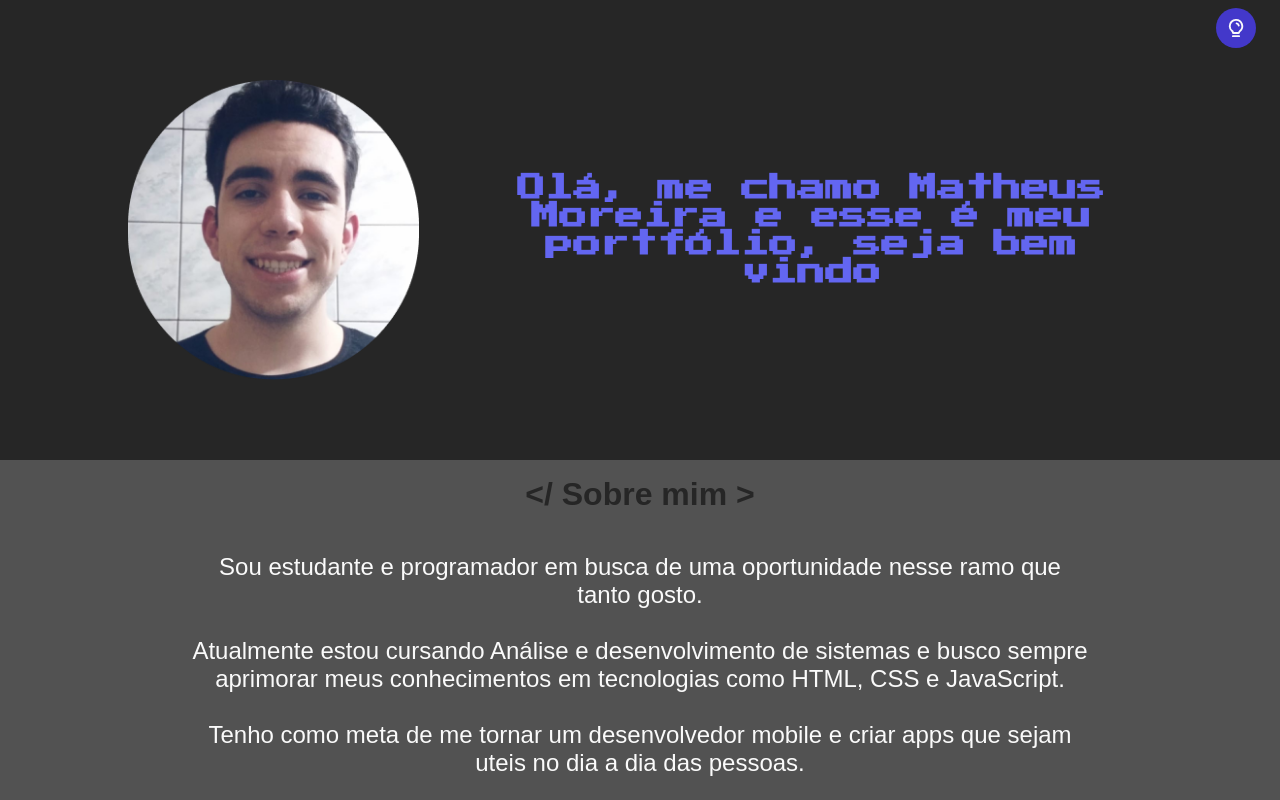
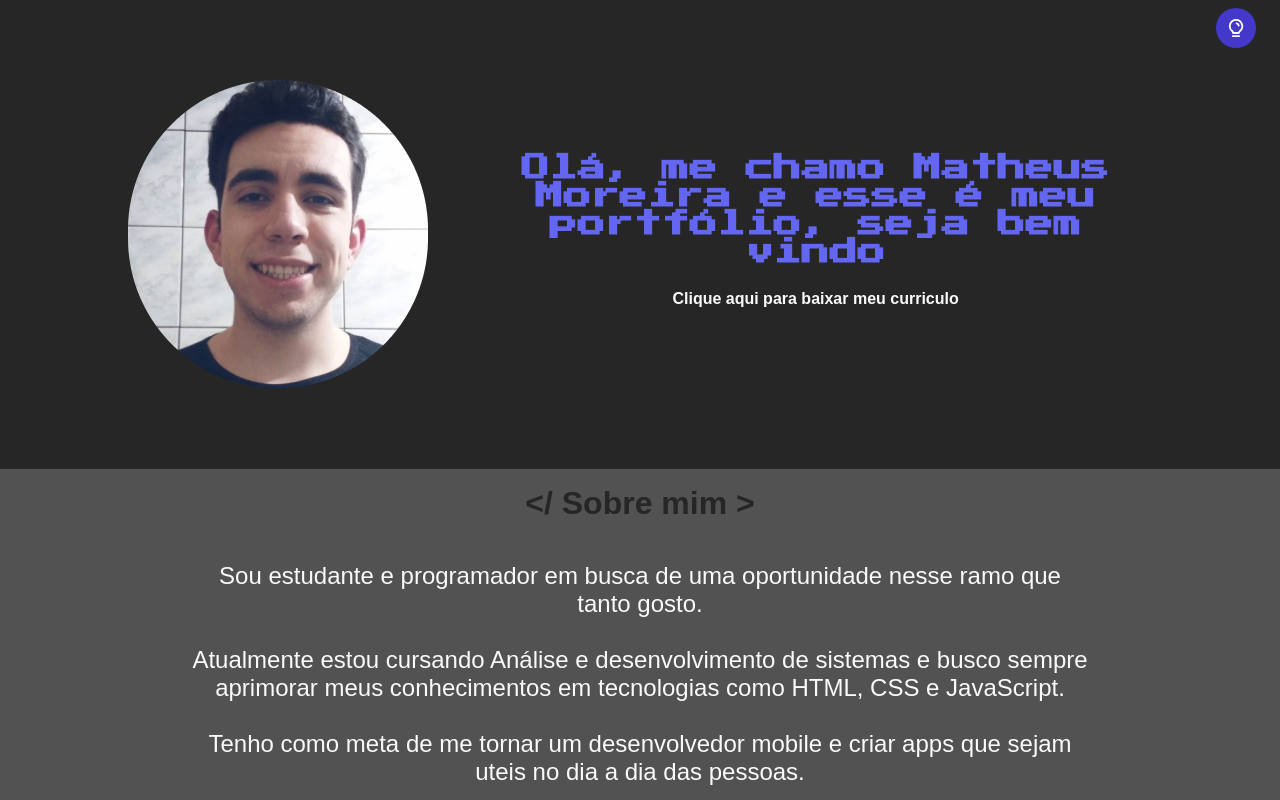
Before and after one commit to MoreiraMatheus/Portfolio, a React (Create React App) app in the folder portfolio/: page / in a window 1280 px wide. Shown: the top 800 px of the page. Built offline with nearby package versions, Linux system fonts and the light colour scheme.

Commit message:
adicionando opção de download de curriculo

```diff
--- a/portfolio/src/App/Intro/Index.tsx
+++ b/portfolio/src/App/Intro/Index.tsx
@@ -6,7 +6,10 @@ export function Intro(){
   return(
     <Wrapper>
       <img src={fotoPerfil} alt="Foto perfil"/>
-      <h1>Olá, me chamo Matheus Moreira e esse é meu portfólio, seja bem vindo</h1>
+      <div>
+        <h1>Olá, me chamo Matheus Moreira e esse é meu portfólio, seja bem vindo</h1>
+        <a href="../../../public/Curriculo%20Matheus%20M%20desenvolvedor.pdf">Clique aqui para baixar meu curriculo</a>
+      </div>
     </Wrapper>
   )
 }
--- a/portfolio/src/App/Intro/Styles.ts
+++ b/portfolio/src/App/Intro/Styles.ts
@@ -11,6 +11,11 @@ export const Wrapper = styled.div`
   @media(max-width: 425px){
     flex-direction: column;
   }
+
+  > div{
+    display: flex;
+    flex-direction: column;
+    align-items: center;
 
     img{
       height: 300px;
@@ -32,4 +37,18 @@ export const Wrapper = styled.div`
         margin-top: 40px;
       }
     }
+
+    a{
+      margin-top: 16px;
+      padding: 8px;
+      color: ${({theme}) => theme.colors.textSection};
+      border-radius: 16px;
+      text-decoration: none;
+      font-weight: bold;
+      transition: background-color .2s linear;
+    }
+    a:hover{
+      background-color: ${({theme})=>theme.colors.title};
+    }
+  }
 `
--- a/portfolio/src/App/PersonalProjects/Styles.ts
+++ b/portfolio/src/App/PersonalProjects/Styles.ts
@@ -33,7 +33,7 @@ export const Project = styled.div`
 
   > img{
     width: 90%;
-    height: 40%;
+    height: 35%;
   }
 
   a{
--- a/portfolio/src/Components/Tecnology/Styles.ts
+++ b/portfolio/src/Components/Tecnology/Styles.ts
@@ -8,11 +8,11 @@ export const Wrapper  = styled.div`
   padding: 8px 12px 8px 4px;
   border-radius: 8px;
   background-color: ${({theme}) => theme.colors.pannelBaseColor};
+  transition:
+      box-shadow 0.3s ease-in-out,
+      transform 0.3s ease-in-out;
 
   &:hover{
-    transition:
-      box-shadow 0.3s ease-in-out,
-      transform 0.3s ease-in-out;
     box-shadow: 0 0 5px ${({theme}) => theme.colors.textSection};
     transform: scale(1.1, 1.1);
   }
```
Also changed, not shown: 1 other file (tests, documents, lock files or other folders). Lines whose indentation alone changed are shown as unchanged.
